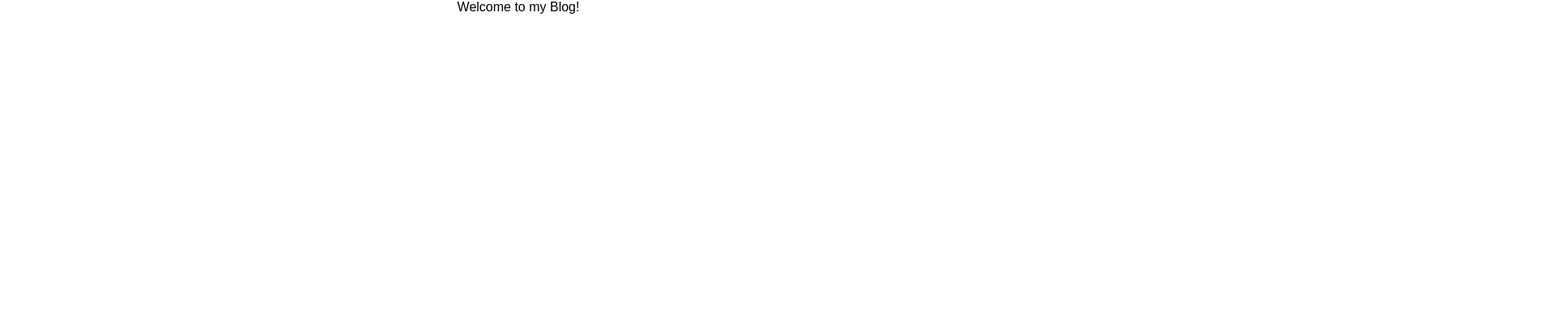
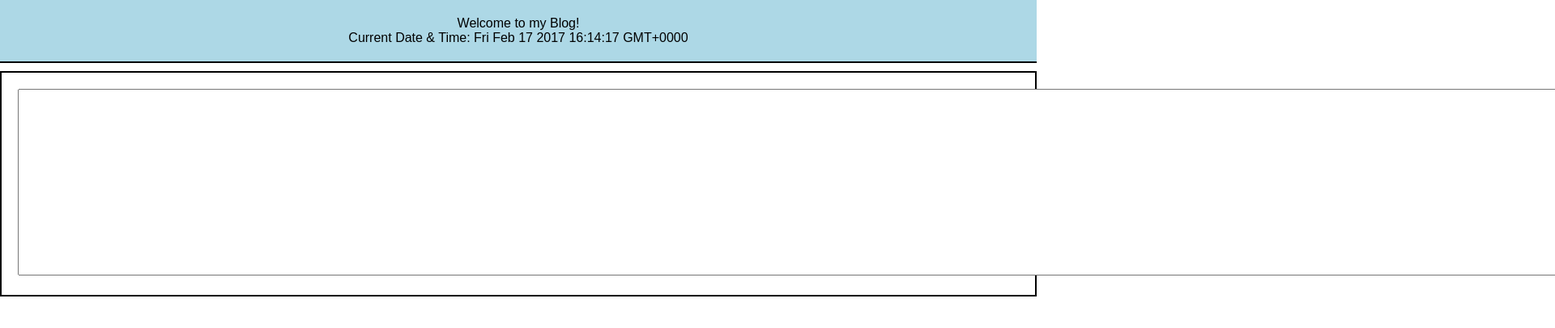
Before and after one commit to jakefishbain/fish-blog-js, a React (Create React App) app: page / in a window 1280 px wide. Shown: the top 406 px of the page at 81% size, 1920 px wide, since content can reach past the window. Built offline with nearby package versions, Linux system fonts and the light colour scheme.

Commit message:
add date time to header, create textarea for input

```diff
--- a/package.json
+++ b/package.json
@@ -6,7 +6,9 @@
     "react-scripts": "0.9.0"
   },
   "dependencies": {
+    "moment": "^2.17.1",
     "react": "^15.4.2",
+    "react-datetime": "^2.8.6",
     "react-dom": "^15.4.2"
   },
   "scripts": {
--- a/src/App.js
+++ b/src/App.js
@@ -1,6 +1,7 @@
 import React, { Component } from 'react';
 import './App.css';
 import BlogHeader from './BlogHeader';
+import BlogInputs from './BlogInputs'
 
 class App extends Component {
   //CONSTRUCTOR FOR STATE
@@ -9,6 +10,7 @@ class App extends Component {
     return (
       <div className="App">
         <BlogHeader/>
+        <BlogInputs/>
       </div>
     );
   }
--- a/src/BlogHeader.js
+++ b/src/BlogHeader.js
@@ -1,9 +1,11 @@
 import React, { Component } from 'react';
+var moment = require('moment');
+
 
 class BlogHeader extends Component {
 	render(){
 		return(
-			<header>Welcome to my Blog!</header>
+			<header className='blogHeader'>Welcome to my Blog! <br/> Current Date & Time: {moment().toString()}</header>
 		)
 	}
 }
--- /dev/null
+++ b/src/BlogInputs.js
@@ -0,0 +1,12 @@
+import React, { Component } from 'react';
+
+class BlogInputs extends Component {
+	render(){
+		return(
+			<div className='blogInputs'>
+			<textarea rows='15' cols='300'></textarea>
+			</div>
+		)
+	}
+}
+export default BlogInputs
--- a/src/index.css
+++ b/src/index.css
@@ -3,3 +3,15 @@ body {
   padding: 0;
   font-family: sans-serif;
 }
+
+.blogHeader {
+	padding: 20px;
+	border-bottom: solid black 2px;
+	background: lightblue;
+}
+
+.blogInputs {
+	padding: 20px;
+	margin-top: 10px;
+	border: solid black 2px;
+}
```
